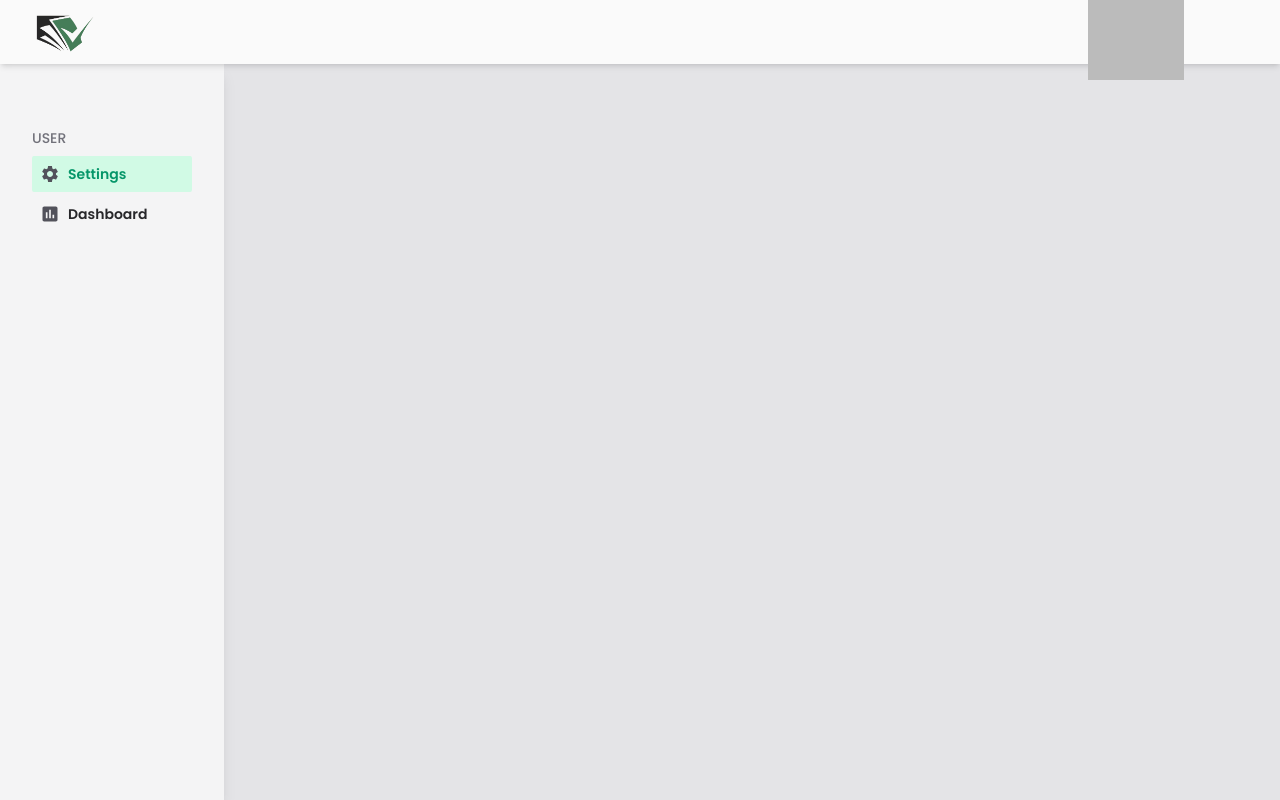
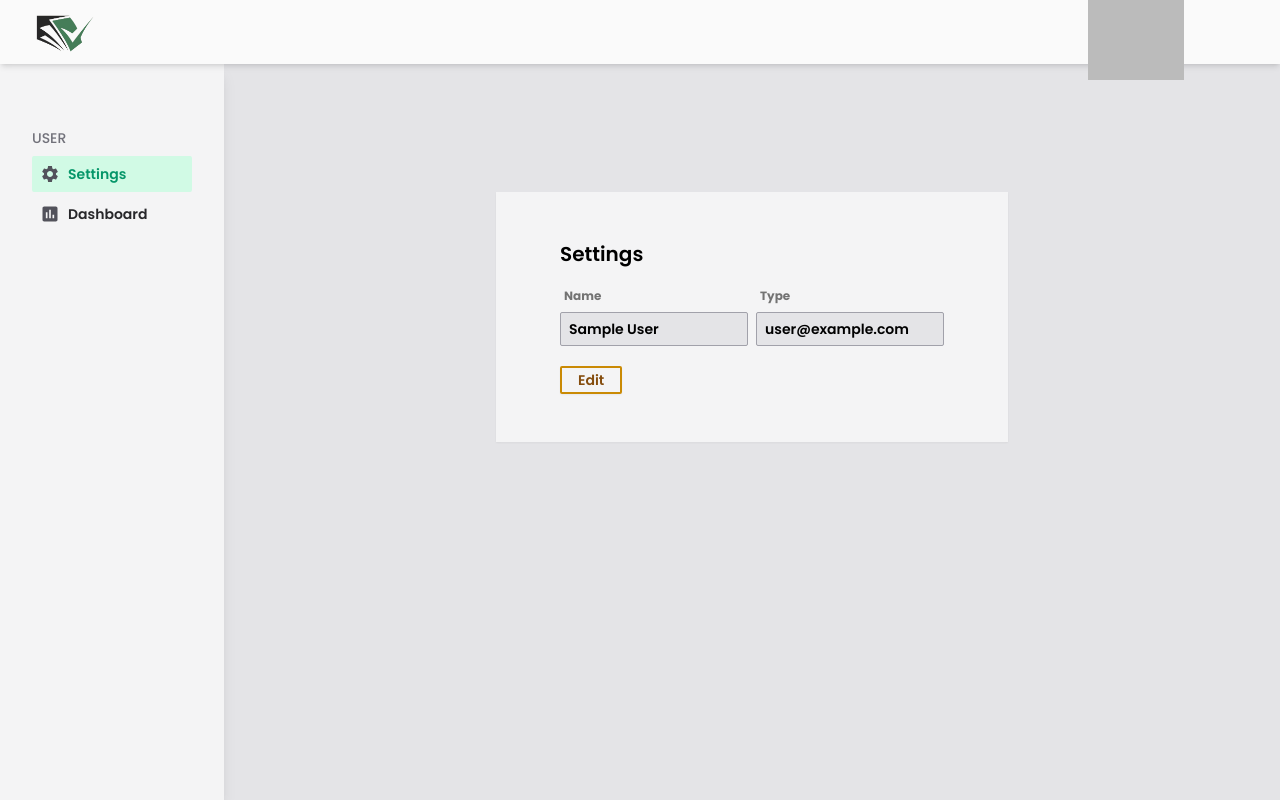
Before and after one commit to GestebanFalcon/futurefinance, a Next.js app: page /app/settings in a window 1280 px wide. Built offline with nearby package versions, Linux system fonts and the light colour scheme; no server answers; the database is empty; sample sign-in values are in the browser's storage.

Commit message:
edit user form settings

```diff
--- /dev/null
+++ b/src/actions/editUser.ts
@@ -0,0 +1,19 @@
+"use server"
+
+import { auth } from "@/lib/drizzy/auth";
+import updateUser from "@/lib/drizzy/queries/users/updateUser";
+import { SelectUser } from "@/lib/drizzy/schema/users";
+
+export default async function editUser(data: Partial<SelectUser>) {
+    const session = await auth();
+    const id = session?.user?.id;
+    if (!id) return { error: "Unauthenticated" };
+
+    const { name } = data;
+
+    const newUser = await updateUser(id, { name });
+
+    if (!newUser) return { error: "Something went wrong" };
+    return { newUser: { email: newUser.email, name: newUser.name } };
+
+}
--- a/src/app/(site)/app/settings/page.tsx
+++ b/src/app/(site)/app/settings/page.tsx
@@ -1,7 +1,153 @@
+"use client"
+import editBankAccount from "@/actions/editBankAccount";
+import editUser from "@/actions/editUser";
+import { useBankAccounts } from "@/components/app/context/bankAccountsProvider";
+import { useUser } from "@/components/app/context/userProvider";
+import DashContainer from "@/components/app/dashboard/dashContainer";
+import DashButton from "@/components/app/forms/dashButton";
+import DashField from "@/components/app/forms/dashField";
+import { useSession } from "next-auth/react";
+import { useState } from "react";
+
 export default function Page() {
+
+    const { user, setUser } = useUser();
+
+    if (!user) return (<></>)
+
+    const [isEditing, setIsEditing] = useState(false);
+    const [error, setError] = useState<undefined | string>()
+    const [editData, setEditData] = useState({ name: user.name, email: user.email });
+
+    const cancelEdit = () => {
+        setEditData({ name: user.name, email: user.email });
+        setIsEditing(false);
+    }
+
+    const handleSubmit = async () => {
+        try {
+
+            const res = await editUser({ name: editData.name, email: editData.email });
+
+            if (res.error) {
+                setError(res.error)
+                cancelEdit();
+            }
+            if (res.newUser) { await setUser({ ...user, email: res.newUser.email, name: res.newUser.name }) }
+        } catch (err) {
+            setError("Something went wrong");
+            throw err
+        }
+
+        setIsEditing(false);
+    }
+
     return (
-        <div>
+        <div className="flex-grow flex p-32 flex-col items-center">
+            <DashContainer>
+                <h1 className="m-0 p-0 text-xl">Settings</h1>
+                <div className="flex flex-row gap-2">
+                    <DashField disabled={!isEditing} label="Name" value={editData.name ? editData.name : undefined} onChange={e => {
+                        if (isEditing) {
+                            setEditData({ ...editData, name: e.target.value })
+                        }
 
+                    }} />
+
+                    <DashField disabled={true} label="Type" value={editData.email ? editData.email : undefined} onChange={e => {
+                        if (isEditing) {
+                            setEditData({ ...editData, email: e.target.value })
+                        }
+                    }} />
+
+                </div>
+                {
+                    !isEditing && <DashButton className=" border-yellow-600 text-yellow-800 hover:bg-yellow-50 hover:text-yellow-400" onClick={e => { setIsEditing(true) }}>Edit</DashButton>
+                }
+                {
+                    isEditing &&
+                    <span className=" flex flex-row gap-2">
+                        <DashButton className=" border-red-600 text-red-800 hover:bg-red-50 hover:text-red-400" onClick={cancelEdit}>Back</DashButton>
+                        <DashButton className=" border-emerald-600 text-emerald-800 hover:bg-emerald-50 hover:text-emerald-400" onClick={handleSubmit}>Save</DashButton>
+                    </span>
+                }
+            </DashContainer>
         </div>
     )
 }
+
+// "use client"
+// import Button from "@/components/form/button";
+// import { useBankAccounts } from "../context/bankAccountsProvider"
+// import { useState } from "react";
+// import TextField from "@/components/form/textField";
+// import DashField from "../forms/dashField";
+// import DashButton from "../forms/dashButton";
+// import DashContainer from "./dashContainer";
+// import editBankAccount from "@/actions/editBankAccount";
+
+// export default function AccountBar() {
+
+//     const { bankAccount, setBankAccount, bankAccounts } = useBankAccounts();
+//     if (!bankAccount) { return };
+
+//     const [isEditing, setIsEditing] = useState(false);
+//     const [error, setError] = useState<undefined | string>()
+//     const [editData, setEditData] = useState({ name: bankAccount.name, type: bankAccount.type });
+
+//     const cancelEdit = () => {
+//         setEditData(bankAccount);
+//         setIsEditing(false);
+//     }
+
+//     const handleSubmit = async () => {
+//         try {
+
+//             const res = await editBankAccount({ name: editData.name, type: editData.type, id: bankAccount.id });
+
+//             if (res.error) {
+//                 setError(res.error)
+//                 cancelEdit();
+//             }
+//             if (res.newBankAccount) { setBankAccount(res.newBankAccount) }
+//         } catch (err) {
+//             setError("Something went wrong");
+//             throw err
+//         }
+
+//         setIsEditing(false);
+//     }
+
+//     return (
+//         <DashContainer >
+//             <h1 className="m-0 p-0 text-xl">Settings</h1>
+//             <div className="flex flex-row gap-2">
+//                 <DashField disabled={!isEditing} label="Name" value={editData.name} onChange={e => {
+//                     if (isEditing) {
+//                         setEditData({ ...editData, name: e.target.value })
+//                     }
+
+//                 }} />
+//                 {
+//                     editData.type
+//                     &&
+//                     <DashField disabled={!isEditing} label="Type" value={editData.type} onChange={e => {
+//                         if (isEditing) {
+//                             setEditData({ ...editData, type: e.target.value })
+//                         }
+//                     }} />
+//                 }
+//             </div>
+//             {
+//                 !isEditing && <DashButton className=" border-yellow-600 text-yellow-800 hover:bg-yellow-50 hover:text-yellow-400" onClick={e => { setIsEditing(true) }}>Edit</DashButton>
+//             }
+//             {
+//                 isEditing &&
+//                 <span className=" flex flex-row gap-2">
+//                     <DashButton className=" border-red-600 text-red-800 hover:bg-red-50 hover:text-red-400" onClick={cancelEdit}>Back</DashButton>
+//                     <DashButton className=" border-emerald-600 text-emerald-800 hover:bg-emerald-50 hover:text-emerald-400" onClick={handleSubmit}>Save</DashButton>
+//                 </span>
+//             }
+//         </DashContainer >
+//     )
+// }
--- a/src/components/app/forms/transactionForm.tsx
+++ b/src/components/app/forms/transactionForm.tsx
@@ -56,8 +56,12 @@ export default function TransactionForm({ setTransactions, transactions }: { set
                 </span>
                 <span className="flex gap-2 flex-row">
                     <DashSelect label="Category" value={data.category} onChange={(e) => { setData({ ...data, category: e.target.value }) }}>
-                        <option value="other">Other</option>
-                        <option value="muzz">The Muzz</option>
+                        <option value="Other">Other</option>
+                        <option value="Work">Work</option>
+                        <option value="Food">Food</option>
+                        <option value="Entertainment">Entertainment</option>
+                        <option value="Insurance">Insurance</option>
+                        <option value="Housing">Housing</option>
                     </DashSelect>
                     <DashSelect label="type" value={data.isExpense} onChange={(e) => { setData({ ...data, isExpense: Number(e.target.value) }) }}>
                         <option value={-1}>Expense</option>
```
